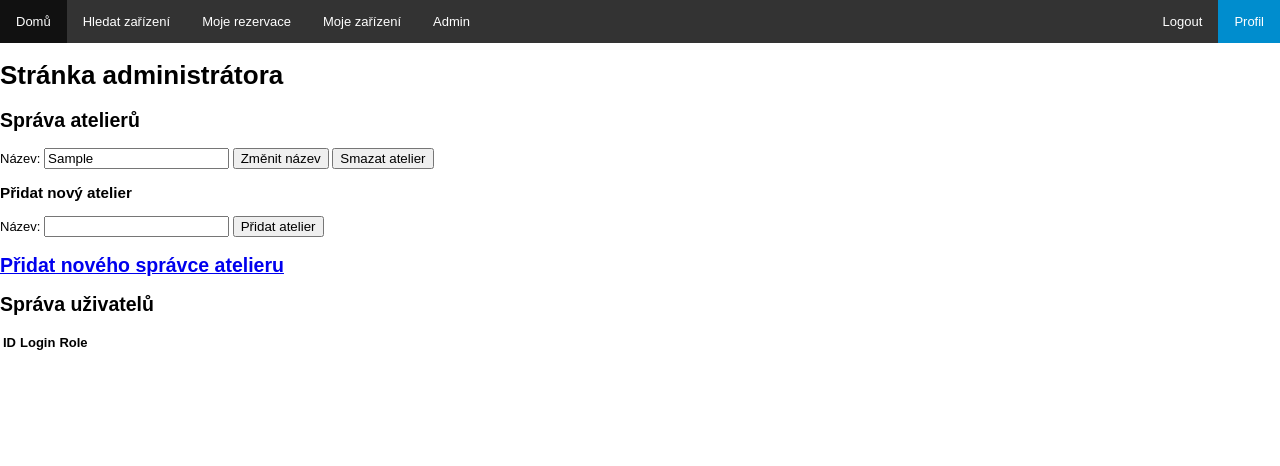
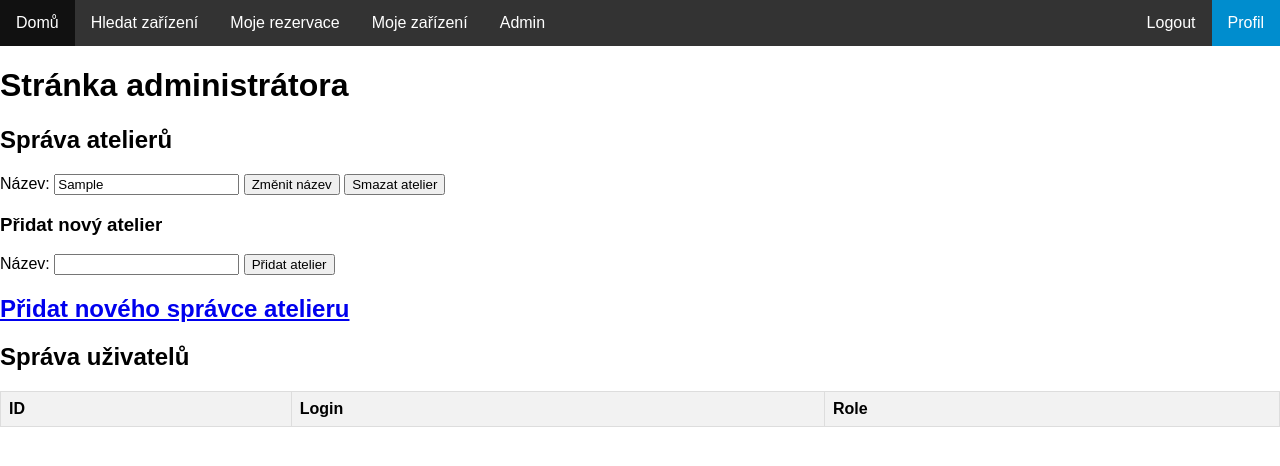
Before and after one commit to petr-plihal/is-for-art-school, a Flask app: page /admin in a window 1280 px wide. Shown: the top 466 px of the page. Run offline with Flask 3, Linux system fonts and the light colour scheme; a user stored in the database is signed in; tables that the repository leaves empty hold one stand-in row (values such as "Sample post"); lists and menus that the app fills with data are empty; some libraries are stand-ins or nearby versions.

Commit message:
Odsazení obsahu a formát tabulek

```diff
--- a/static/css/main.css
+++ b/static/css/main.css
@@ -1,7 +1,11 @@
 body{
     margin: 0;
     font-family: sans-serif;
-    font-size: small;
+    font-size: medium;
+}
+
+.body_content {
+    padding: 1%;
 }
 
 /* Navigační panel */
@@ -30,6 +34,24 @@
     background-color: #008dce;
 }
 
+/* Tabulky */
+table {
+    border-collapse: collapse;
+    width: 100%;
+}
+th, td {
+    border: 1px solid #ddd;
+    padding: 8px;
+    text-align: left;
+}
+th {
+    background-color: #f2f2f2;
+}
+tr:nth-child(even) {
+    background-color: #f2f2f2;
+}
+
+
 /* Flash zprávy */
 .flash-messages {
     margin: 20px 0;
```
